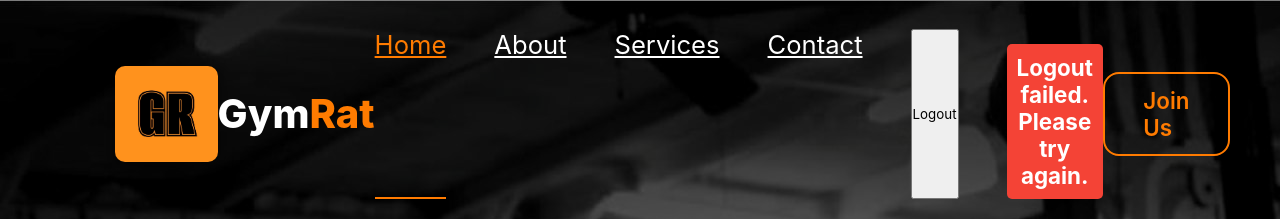
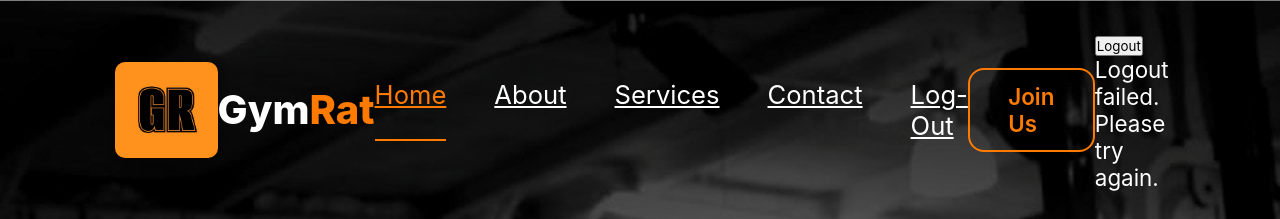
Before and after one commit to Adrian-Reyneil/Gym-Rat-Website, a website: page public/dashboard.html in a window 1280 px wide. Both pictures are taken after a click on the button "Logout". Shown: the top 219 px of the page. Drawn offline with Linux system fonts and the light colour scheme; no server answers.

Commit message:
Initial commit

```diff
--- a/public/dashboard.html
+++ b/public/dashboard.html
@@ -175,16 +175,6 @@
             border-radius: 10px;
             box-shadow: 0 8px 16px rgba(0, 0, 0, 0.5);
         }
-        .alert {
-            padding: 10px;
-            background-color: #f44336; /* Red background for error */
-            color: white;
-            margin-top: 15px;
-            border-radius: 5px;
-            font-weight: bold;
-            text-align: center;
-        }
-
 
     </style>
 
@@ -198,11 +188,13 @@
             <a href="#about">About</a>
             <a href="#services">Services</a>
             <a href="#contact">Contact</a>
-            <button id="logoutButton">Logout</button>
-            <p id="logoutMessage" class="alert" style="display: none;"></p>
-
+            <a href="index.html">Log-Out</Log-out></a>
         </nav>
         <div class="nav-btn">Join Us</div>
+        <div>
+        <button id="logoutButton">Logout</button>
+        <p id="logoutMessage" class="alert" style="display: none;"></p>
+        </div>
     </header>
 
     <section class="home" id="home">
@@ -262,23 +254,25 @@
                         headers: {
                             'Content-Type': 'application/json',
                         },
-                        credentials: 'include',
+                        credentials: 'include', // Include cookies for session handling
                     });
 
                     const data = await response.json();
+
+                    // Display logout message
                     logoutMessage.innerText = data.message;
-                    logoutMessage.style.display = 'block'; // Show the message
+                    logoutMessage.style.display = 'block';
 
                     if (data.success) {
-                        // Optional: Redirect after a short delay
+                        // Redirect to index.html after successful logout
                         setTimeout(() => {
-                            window.location.href = '/index';
-                        }, 1500); // 1.5 second delay before redirecting
+                            window.location.href = 'index.html';
+                        }, 1000); // 1 second delay before redirecting
                     }
                 } catch (error) {
                     console.error('Error during logout:', error);
                     logoutMessage.innerText = 'Logout failed. Please try again.';
-                    logoutMessage.style.display = 'block'; // Show the message
+                    logoutMessage.style.display = 'block';
                 }
             });
             </script>
```
Also changed, not shown: public/signup.html (+1 -11 lines).
